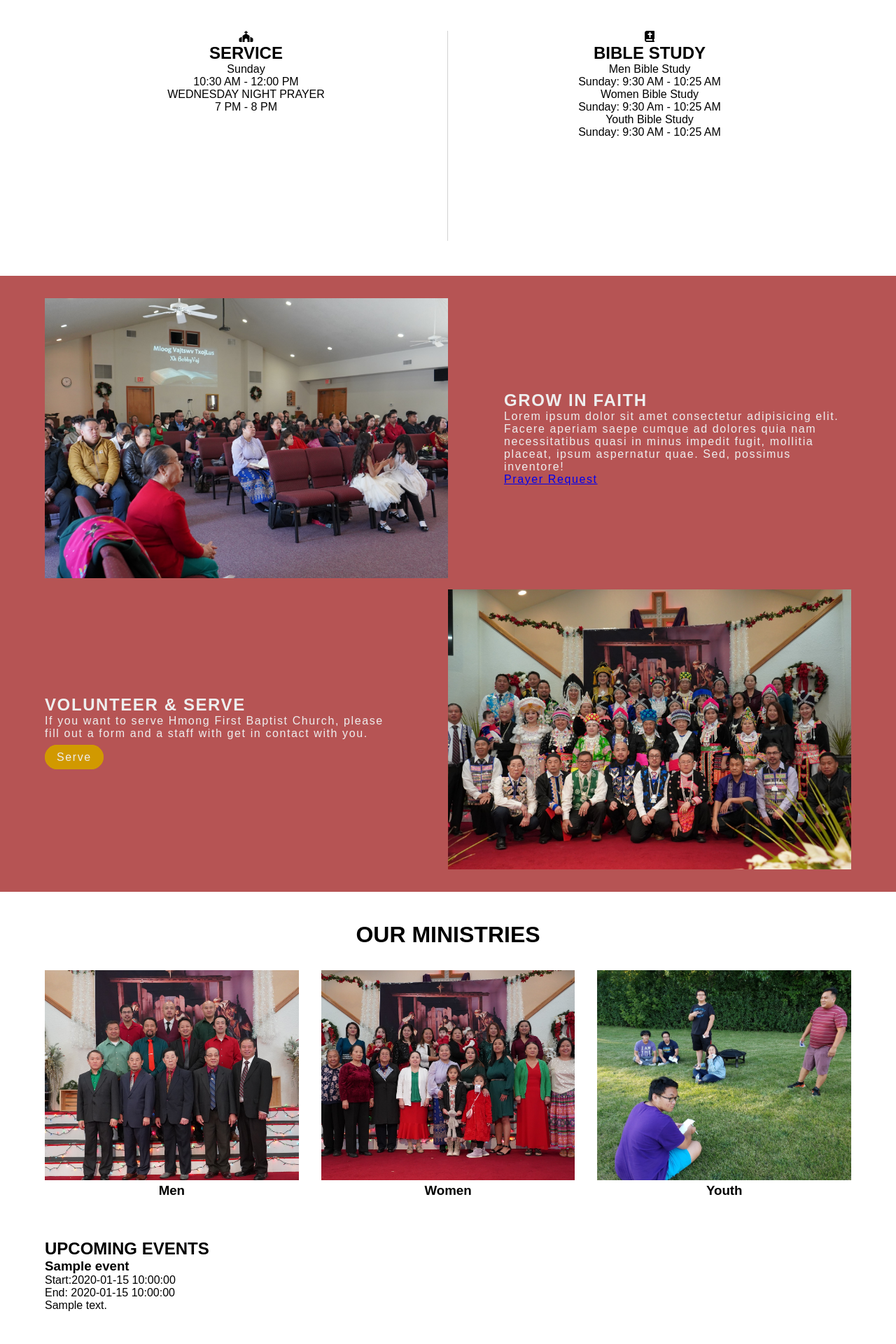
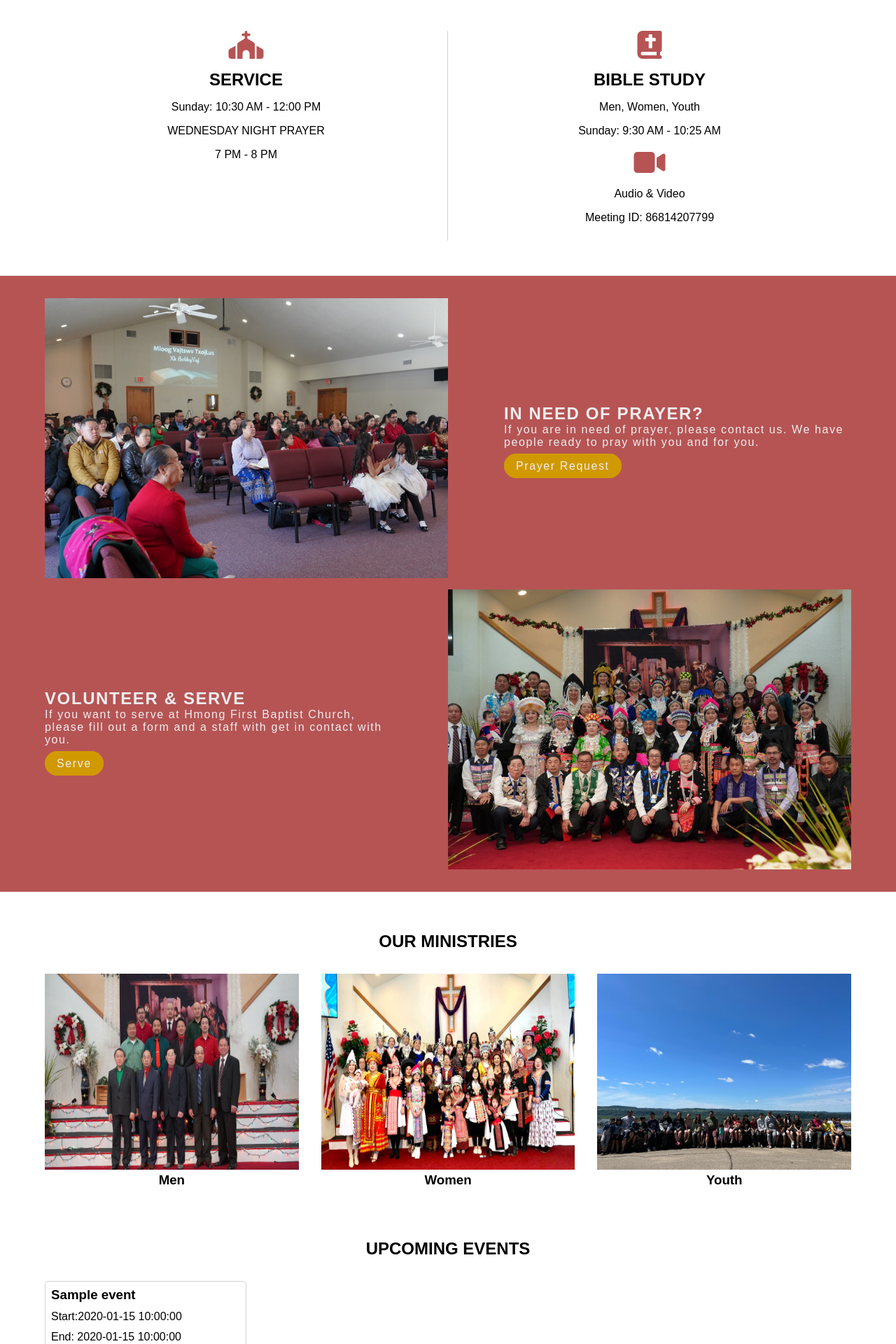
Before and after one commit to vsvang87/HFBC, a Flask app: page / in a window 1280 px wide. Shown: the part 760-2680 px from the top of the page at 70% size. Run offline with Flask 2, Linux system fonts and the light colour scheme; tables that the repository leaves empty hold one stand-in row (values such as "Sample post").

Commit message:
layout, color, icons

```diff
--- a/server.py
+++ b/server.py
@@ -1,12 +1,21 @@
 from flask import Flask, jsonify, render_template, redirect, session,request,flash
 from model import db, User, Member, Event, connect_to_db
+from flask_mail import Mail, Message
+
 import crud
+
 
 app = Flask(__name__)
 app.secret_key = 'SECRETS'
-
-app.config['STRIPE_PUBLIC_KEY'] = 'pk_test_51NExkJJ4c4ZamGfp6EQd7l68VNd040Z9p9uo86X9O1WLdBmmpWoWVz0AVQZxwMYrEzPOiaGQaWDsXsl7CdmwvxjW00LHwa6iEZ'
-app.config['STRIPE_SECRET_KEY'] = 'sk_test_51NExkJJ4c4ZamGfpZ9jw4LLvtqckTvIZ1Rw8aYUIa5YwiAadabChXubwhHgsQXgoum1mxTQ9JQ0JNdubZcTo2W9d00GJAgYPpX'
+app.config["MAIL_SERVER"] = 'smtp.gmail.com'
+app.config["MAIL_PORT"] = 465
+app.config["MAIL_USERNAME"] = ' hfbc.milw@gmail.com'
+app.config["MAIL_PASSWORD"] = None
+app.config["MAIL_USE_TLS"] = False
+app.config["MAIL_USE_SSL"] = True
+mail = Mail(app)
+# app.config['STRIPE_PUBLIC_KEY'] = 'pk_test_51NExkJJ4c4ZamGfp6EQd7l68VNd040Z9p9uo86X9O1WLdBmmpWoWVz0AVQZxwMYrEzPOiaGQaWDsXsl7CdmwvxjW00LHwa6iEZ'
+# app.config['STRIPE_SECRET_KEY'] = 'sk_test_51NExkJJ4c4ZamGfpZ9jw4LLvtqckTvIZ1Rw8aYUIa5YwiAadabChXubwhHgsQXgoum1mxTQ9JQ0JNdubZcTo2W9d00GJAgYPpX'
 
 
 #----------------------------Home Page------------------------------------#
@@ -240,7 +249,7 @@ def update_member(member_id):
         return render_template("update_members.html", member_update=member_update)
 
 
-#-------------------------Delete Member----------------------------#
+#--------------------Delete Member----------------------------#
 @app.route("/delete_member/<int:member_id>")
 def delete_member(member_id):
 
@@ -254,6 +263,27 @@ def delete_member(member_id):
     except:
         return "Error, could not delete member"
 
+#----------------------Serve Form-------------------------#
+@app.route("/serve_form")
+def serve():
+
+    return render_template("serve_form.html")
+
+@app.route("/serve_form", methods=["POST"])
+def serve_form():
+
+    first_name = request.args.get("first_name")
+    last_name = request.args.get("last_name")
+    email = request.args.get("email")
+    message = request.args.get("message")
+
+    if request.method == "POST":
+        msg = Message(sender=email, recipients=['hfbc.milw@gmail.com'])
+        msg.body = message
+        mail.send(msg)
+        return "Sent"
+
+    return redirect("serve_form.html")
 
 #---------------------Log Out-------------------------------
 @app.route("/logout")
--- a/static/css/index.css
+++ b/static/css/index.css
@@ -65,6 +65,17 @@ body {
   height: 300px;
   text-align: center;
 }
+.sect2-container .g-col h2 {
+  padding-bottom: 1rem;
+}
+.sect2-container .g-col p {
+  padding-bottom: 1rem;
+}
+.sect2-container .g-col i {
+  font-size: 2.5rem;
+  padding-bottom: 1rem;
+  color: var(--clr-darkRed);
+}
 .content1 {
   border-right: 1px solid lightgray;
 }
@@ -116,6 +127,7 @@ body {
   width: 50%;
   height: 50vh;
 }
+
 .serve {
   padding-right: 5rem;
 }
@@ -147,7 +159,6 @@ body {
   width: 100%;
 }
 .sect4-container h1{
-font-size: 2rem;
 text-align: center;
 padding-bottom: 2rem;
 }
@@ -163,16 +174,37 @@ padding-bottom: 2rem;
 }
 .m-col img {
   width: 100%;
-  height: 300px;
-  object-fit: cover;
+  height: 280px;
 }
 /*---------------------------Section 5------------------*/
 .sect-5 {
   min-height: 50vh;
   padding: 1rem 0;
 }
+.sect-5 h1 {
+  text-align: center;
+  margin-bottom: 2rem;
+}
+.sect5-container {
+  display: flex;
+  justify-content: flex-start;
+  align-items: flex-start;
+  gap: 1rem;
 
-
+}
+.sect5-container .event-content {
+  width: 25%;
+  border: 1px solid lightgray;
+  height: 300px;
+  padding: 0.5rem;
+  border-radius: 5px;
+}
+.sect5-container .event-content h3 {
+  padding-bottom: 0.7rem;
+}
+.sect5-container .event-content p {
+  padding-bottom: 0.7rem;
+}
 /*-------------------------Footer---------------*/
 footer {
   min-height: 20vh;
@@ -186,3 +218,17 @@ footer {
   justify-content: space-between;
   align-items: center;
 }
+.footer-container .address {
+  color: var(--clr-textWhite);
+}
+.footer-container .phone-email {
+  color: var(--clr-textWhite);
+}
+.logo-div .footer-logo {
+  font-size: 1.2rem;
+  color: var(--clr-textWhite);
+  text-decoration: none;
+}
+.footer-container .footer-col p {
+  padding-bottom: 0.5rem;
+}
--- a/templates/index.html
+++ b/templates/index.html
@@ -41,24 +41,22 @@
           <div class="content1 g-col">
             <i class="fa-solid fa-church"></i>
             <h2>SERVICE</h2>
-            <p>Sunday</p>
-            <p>10:30 AM - 12:00 PM</p>
-
+            <p>Sunday: 10:30 AM - 12:00 PM</p>
             <p>WEDNESDAY NIGHT PRAYER</p>
             <p>7 PM - 8 PM</p>
+
           </div>
 
           <div class="content2 g-col">
             <i class="fa-solid fa-book-bible"></i>
             <h2>BIBLE STUDY</h2>
-            <p>Men Bible Study</p>
+            <p>Men, Women, Youth</p>
             <p>Sunday: 9:30 AM - 10:25 AM</p>
-            <p>Women Bible Study</p>
-            <p>Sunday: 9:30 Am - 10:25 AM</p>
-            <p>Youth Bible Study</p>
-            <p>Sunday: 9:30 AM - 10:25 AM</p>
+
+            <a href="https://us02web.zoom.us/j/88033768815?pwd=ZDBndWM1Z3Rid2MwUjlveDhMNGFWQT09" target="_blank"><i class="fa-solid fa-video"></i></a>
+            <p>Audio & Video</p>
+            <p>Meeting ID: 86814207799</p>
           </div>
-
         </div>
       </div>
     </div>
@@ -73,10 +71,10 @@
           <div class="image col-1"></div>
 
           <div class="info col-1">
-            <h1>GROW IN FAITH</h1>
-            <p>Lorem ipsum dolor sit amet consectetur adipisicing elit. Facere aperiam saepe cumque ad dolores quia nam necessitatibus quasi in minus impedit fugit, mollitia placeat, ipsum aspernatur quae. Sed, possimus inventore!</p>
-            <div class="prayer-btn-div">
-              <a href="#" class="prayer-button">Prayer Request</a>
+            <h1>IN NEED OF PRAYER?</h1>
+            <p>If you are in need of prayer, please contact us. We have people ready to pray with you and for you.</p>
+            <div class="serve-btn-div">
+              <a href="#" class="serve-button">Prayer Request</a>
             </div>
           </div>
 
@@ -85,9 +83,9 @@
         <div class="sect3-content-2">
           <div class="serve col-2">
             <h1>VOLUNTEER & SERVE</h1>
-            <p>If you want to serve Hmong First Baptist Church, please fill out a form and a staff with get in contact with you.</p>
+            <p>If you want to serve at Hmong First Baptist Church, please fill out a form and a staff with get in contact with you.</p>
             <div class="serve-btn-div">
-              <a href="#" class="serve-button">Serve</a>
+              <a href="/serve_form" class="serve-button">Serve</a>
             </div>
           </div>
           <div class="img col-2">
@@ -109,11 +107,11 @@
             <h3>Men</h3>
           </div>
           <div class="women m-col">
-            <img src="../static/images/women.jpg" alt=""/>
+            <img src="../static/images/women1.jpg" alt=""/>
             <h3>Women</h3>
           </div>
           <div class="youth m-col">
-            <img src="../static/images/youth.jpg" alt=""/>
+            <img src="../static/images/youth1.jpg" alt=""/>
             <h3>Youth</h3>
           </div>
         </div>
@@ -124,17 +122,20 @@
 
 <section class="sect-5">
   <div class="center">
+     <h1>UPCOMING EVENTS</h1>
     <div class="sect5-container">
-       <h1>UPCOMING EVENTS</h1>
-          {% if events %}
+       {% if events %}
           {% for event in events %}
+       <div class="event-content">
+
               <h3>{{ event.title }}</h3>
               <p>Start:{{ event.start_date }}</p>
               <p>End: {{ event.end_date }}</p>
               <p>{{ event.description }}</p>
-
+        </div>
           {% endfor %}
           {% endif %}
+
     </div>
   </div>
 </section>
@@ -147,11 +148,11 @@
       <div class="logo-div">
         <a href="/" class="footer-logo">H F B C</a>
       </div>
-      <div class="address">
+      <div class="address footer-col">
         <p><i class="fa-solid fa-location-dot"></i> 6693 N 99th St</p>
         <p>Milwaukee, WI 53224</p>
       </div>
-      <div class="phone-email">
+      <div class="phone-email footer-col">
         <p><i class="fa-solid fa-phone"></i> 414-358-2610</p>
         <p><i class="fa-solid fa-envelope"></i> hfbc.milw@gmail.com</p>
       </div>
```
Also changed, not shown: templates/serve_form.html (added, +37 -0 lines), static/images/children.JPG (added), static/images/churchcamp.jpg (deleted), static/images/tee.JPG (added), static/images/women1.jpg (added).
